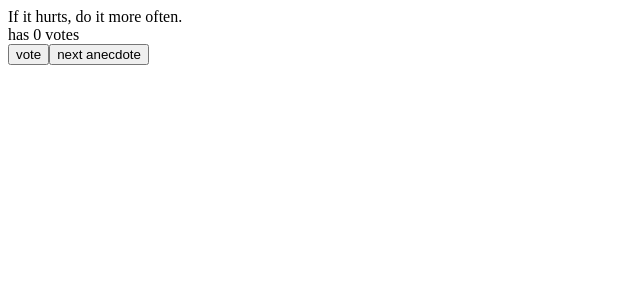
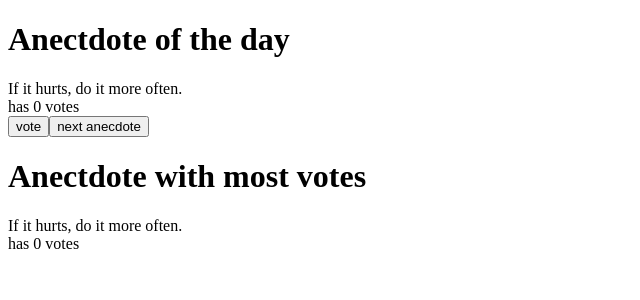
Before and after one commit to Ji-One1/fso, a React (Create React App) app in the folder part1/: page / in a window 1280 px wide. Shown: the top 300 px of the page, without its empty margins (0-640 px from the left). Built offline with nearby package versions, Linux system fonts and the light colour scheme.

Commit message:
finish 1.14

```diff
--- a/part1/src/App.js
+++ b/part1/src/App.js
@@ -11,9 +11,6 @@ const App = () => {
     'Programming without an extremely heavy use of console.log is same as if a doctor would refuse to use x-rays or blood tests when diagnosing patients.',
     'The only way to go fast, is to go well.'
   ]
-  const lsOfZeroes = []
-  anecdotes.forEach(anecdote => lsOfZeroes.push(0))
-  const [points, setPoints] = useState(lsOfZeroes)
 
 
   const handleClick = () => {
@@ -26,19 +23,35 @@ const App = () => {
     const copy = {...points}
     copy[selected] += 1
     setPoints(copy)
-  }
+    if (copy[selected] > copy[top]){
+      setTop(selected)
+    }
 
 
+  }
+  const lsOfZeroes = []
+  anecdotes.forEach(anecdote => lsOfZeroes.push(0))
+  const [points, setPoints] = useState(lsOfZeroes)
+  const [top, setTop] = useState(0)
   const [selected, setSelected] = useState(0)
+
+
 
   return (
     <div>
+      <h1>Anectdote of the day</h1>
       {anecdotes[selected]}
       <div>has {points[selected]} votes</div>
       <div>
         <button onClick={handleVote}>vote</button>
         <button onClick={handleClick}>next anecdote</button>
       </div>
+      <h1>Anectdote with most votes</h1>
+      <div>
+      {anecdotes[top]}
+      <div>has {points[top]} votes</div>
+      </div>
+
     </div>
   )
 }
```
